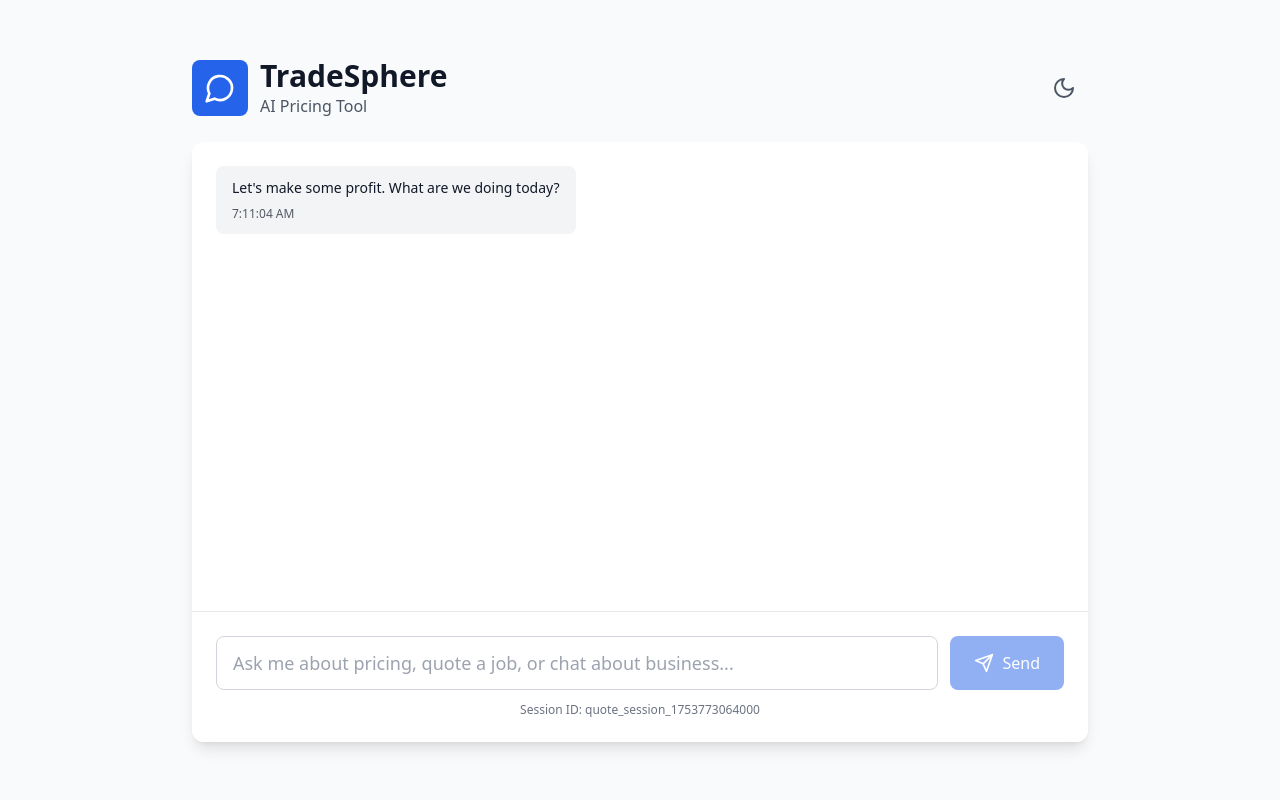
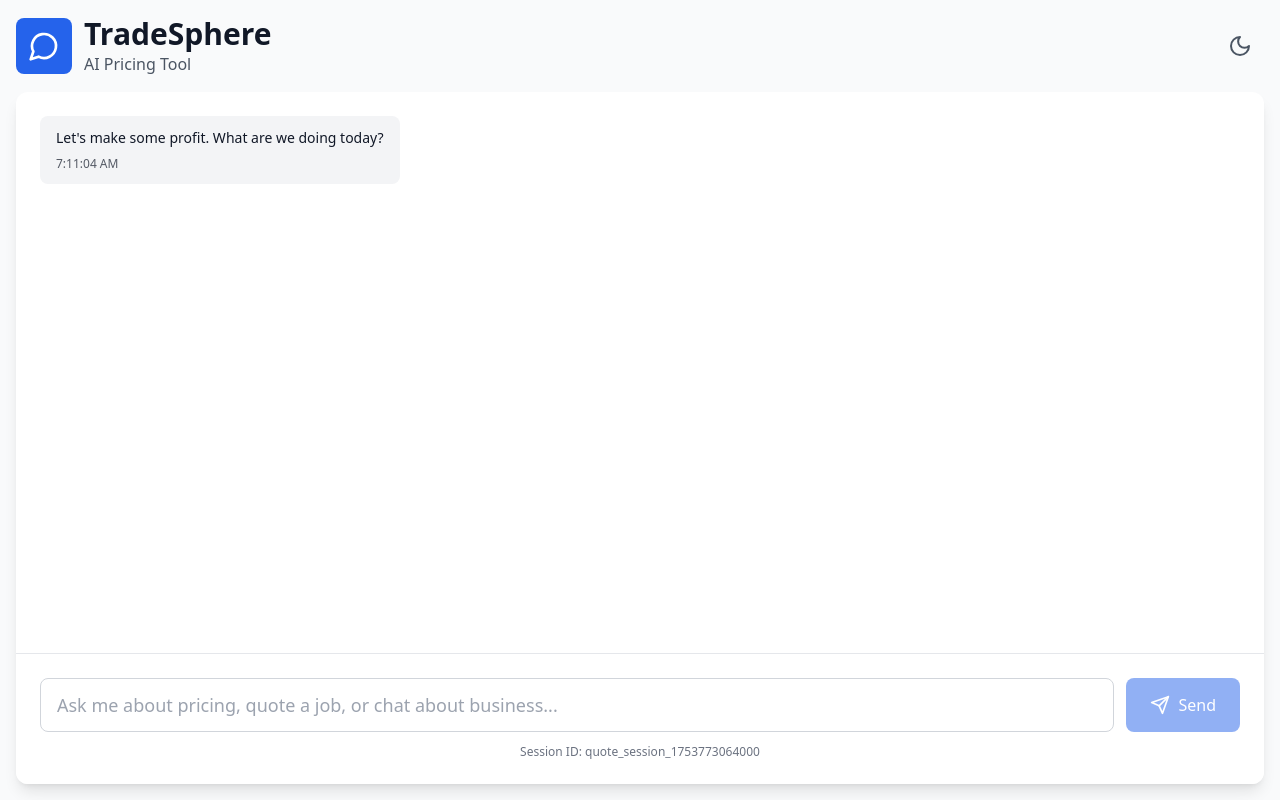
Before and after one commit to HahneAI/vc-pricing-tool, a React (Vite) app: page / in a window 1280 px wide. Built offline with nearby package versions, Linux system fonts and the light colour scheme; no server answers.

Commit message:
Make chat interface fit entire screen

```diff
--- a/src/components/ChatInterface.tsx
+++ b/src/components/ChatInterface.tsx
@@ -160,9 +160,9 @@ const ChatInterface = () => {
   };
 
   return (
-    <div className="min-h-screen flex flex-col items-center justify-center p-4">
+    <div className="h-screen flex flex-col p-4">
       {/* Header */}
-      <div className="w-full max-w-4xl mb-6">
+      <div className="w-full mb-4 flex-shrink-0">
         <div className="flex items-center justify-between">
           <div className="flex items-center gap-3">
             <div className="bg-primary-600 text-white p-3 rounded-lg">
@@ -191,10 +191,10 @@ const ChatInterface = () => {
       </div>
 
       {/* Chat Container */}
-      <div className="w-full max-w-4xl h-[600px] bg-white dark:bg-gray-800 rounded-xl shadow-lg flex flex-col overflow-hidden">
+      <div className="flex-1 bg-white dark:bg-gray-800 rounded-xl shadow-lg flex flex-col overflow-hidden min-h-0">
 
         {/* Chat Messages Area */}
-        <div className="flex-1 overflow-y-auto p-6 space-y-4">
+        <div className="flex-1 overflow-y-auto p-4 md:p-6 space-y-4 min-h-0">
           {messages.map((message) => (
             <div
               key={message.id}
@@ -242,24 +242,24 @@ const ChatInterface = () => {
         </div>
 
         {/* Chat Input Area */}
-        <div className="border-t dark:border-gray-700 p-6 bg-white dark:bg-gray-800">
-          <div className="flex space-x-3">
+        <div className="border-t dark:border-gray-700 p-4 md:p-6 bg-white dark:bg-gray-800 flex-shrink-0">
+          <div className="flex space-x-2 md:space-x-3">
             <input
               type="text"
               value={inputText}
               onChange={(e) => setInputText(e.target.value)}
               onKeyPress={handleKeyPress}
               placeholder="Ask me about pricing, quote a job, or chat about business..."
-              className="flex-1 px-4 py-3 border border-gray-300 dark:border-gray-600 rounded-lg focus:ring-2 focus:ring-primary-500 focus:border-transparent dark:bg-gray-700 dark:text-white text-lg"
+              className="flex-1 px-3 md:px-4 py-2 md:py-3 border border-gray-300 dark:border-gray-600 rounded-lg focus:ring-2 focus:ring-primary-500 focus:border-transparent dark:bg-gray-700 dark:text-white text-sm md:text-lg"
               disabled={isLoading}
             />
             <button
               onClick={handleSendMessage}
               disabled={isLoading || !inputText.trim()}
-              className="px-6 py-3 bg-primary-600 text-white rounded-lg hover:bg-primary-700 disabled:opacity-50 disabled:cursor-not-allowed flex items-center gap-2 transition-colors"
+              className="px-4 md:px-6 py-2 md:py-3 bg-primary-600 text-white rounded-lg hover:bg-primary-700 disabled:opacity-50 disabled:cursor-not-allowed flex items-center gap-2 transition-colors flex-shrink-0"
             >
               <Send className="h-5 w-5" />
-              Send
+              <span className="hidden sm:inline">Send</span>
             </button>
           </div>
           <p className="text-xs text-gray-500 dark:text-gray-400 mt-3 text-center">
```
